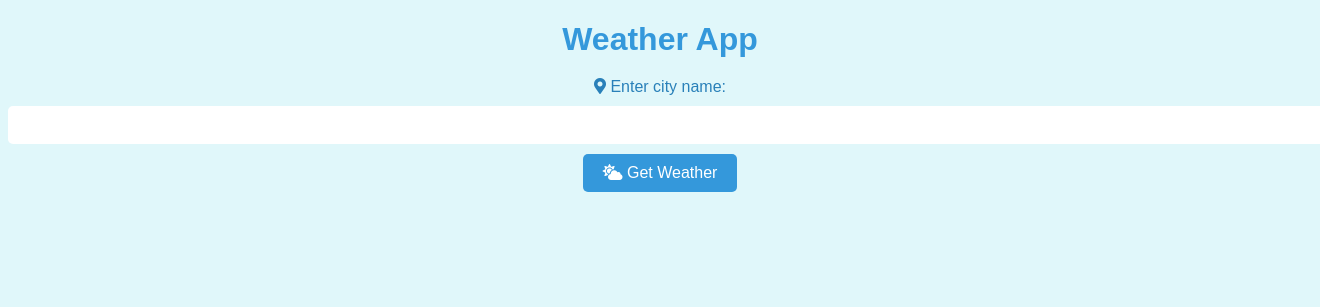
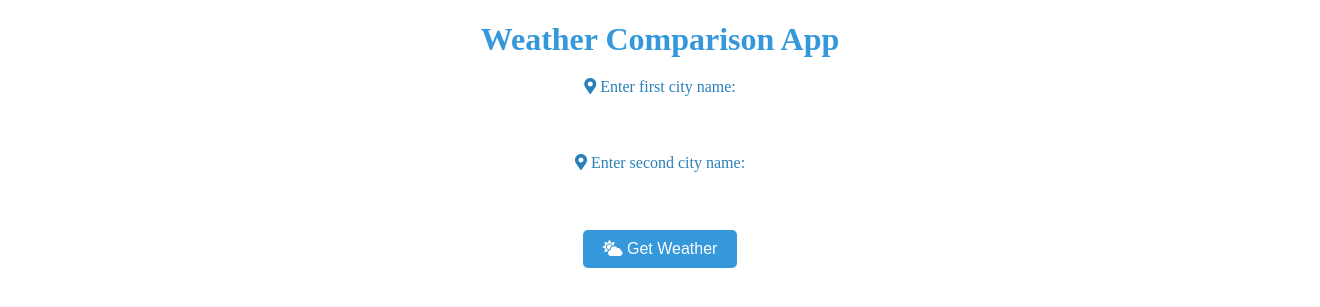
Before and after one commit to ElesShakiba/Weather-Forecaster-project, a Flask app: page / in a window 1320 px wide; the page is wider, and only the part inside the window is pictured. Shown: the top 307 px of that part. Run offline with Flask 3, Linux system fonts and the light colour scheme.

Commit message:
Add the option "comparing two cities together"

```diff
--- a/app.py
+++ b/app.py
@@ -1,37 +1,49 @@
 import requests
-from flask import Flask ,request,render_template
+from flask import Flask, request, render_template
+
 app = Flask(__name__)
-@app.route('/',methods=['GET','POST'])
-def index ():
+
+@app.route('/', methods=['GET', 'POST'])
+def index():
     if request.method == 'POST':
-        city = request.form['city']
+        city1 = request.form['city1']
+        city2 = request.form['city2']
         api_key = '00edc2ccf69244eaf25aa870ba0db7af'
         base_url = 'https://api.openweathermap.org/data/2.5/weather?'
-        params = {'q': city, 'appid': api_key, 'units': 'metric'}
+        params1 = {'q': city1, 'appid': api_key, 'units': 'metric'}
+        params2 = {'q': city2, 'appid': api_key, 'units': 'metric'}
+
+        weather_info = {}
+
         try:
-            response = requests.get(base_url, params=params)
-            data = response.json()
+            response1 = requests.get(base_url, params=params1)
+            data1 = response1.json()
+            response2 = requests.get(base_url, params=params2)
+            data2 = response2.json()
 
-            if data["cod"] == 200:
-               weather_description = data['weather'][0]['description']
-               temp = data['main']['temp']
-               humidity = data['main']['humidity']
-               wind_speed = data['wind']['speed']
-
-               weather_info={
-                   'description':weather_description,
-                   'temperature':temp,
-                   'humidity':humidity,
-                   'wind_speed':wind_speed,
-                   'city':city
-               }
-               return render_template ('index.html',weather=weather_info)
+            if data1["cod"] == 200 and data2["cod"] == 200:
+                weather_info['city1'] = {
+                    'description': data1['weather'][0]['description'],
+                    'temperature': data1['main']['temp'],
+                    'humidity': data1['main']['humidity'],
+                    'wind_speed': data1['wind']['speed'],
+                    'name': city1
+                }
+                weather_info['city2'] = {
+                    'description': data2['weather'][0]['description'],
+                    'temperature': data2['main']['temp'],
+                    'humidity': data2['main']['humidity'],
+                    'wind_speed': data2['wind']['speed'],
+                    'name': city2
+                }
+                return render_template('index.html', weather=weather_info)
             else:
-                error_message=data['message']
-                return render_template('index.html',error=error_message)
+                error_message = data1.get('message', 'Error') if data1["cod"] != 200 else data2.get('message', 'Error')
+                return render_template('index.html', error=error_message)
         except Exception as e:
             error_message = str(e)
-            return render_template ('index.html',error=error_message)
+            return render_template('index.html', error=error_message)
     return render_template('index.html')
+
 if __name__ == '__main__':
     app.run(debug=True)
--- a/static/styles.css
+++ b/static/styles.css
@@ -1,3 +1,14 @@
+<!DOCTYPE html>
+<html lang="en">
+<head>
+    <meta charset="UTF-8">
+    <meta name="viewport" content="width=device-width, initial-scale=1.0">
+    <title>Weather Comparison App</title>
+    <!-- Link to Font Awesome CSS -->
+    <link rel="stylesheet" href="https://cdnjs.cloudflare.com/ajax/libs/font-awesome/5.15.4/css/all.min.css">
+    <!-- Link to your custom CSS file -->
+    <link rel="stylesheet" href="static/styles.css">
+    <style>
         body {
             font-family: Arial, sans-serif;
             color: #333;
@@ -44,20 +55,26 @@ button:hover {
             background-color: #2980b9; /* رنگ هاور دکمه‌ها */
         }
 
-.weather-info {
+        .weather-comparison {
+            display: flex;
+            justify-content: space-around;
             margin-top: 20px;
+        }
+
+        .city-weather {
             background-color: rgba(52, 152, 219, 0.2); /* پس زمینه نیمه شفاف برای اطلاعات آب و هوا */
             padding: 15px;
             border-radius: 5px;
+            width: 45%;
         }
 
-.weather-info h2 {
+        .city-weather h2 {
             font-size: 1.5em;
             margin-bottom: 10px;
             color: #3498db; /* رنگ عنوان اطلاعات آب و هوا */
         }
 
-.weather-info p {
+        .city-weather p {
             font-size: 1.2em;
             margin-bottom: 5px;
             color: #333; /* رنگ متن اطلاعات آب و هوا */
@@ -66,4 +83,42 @@ button:hover {
         .error-message {
             color: #ff3333; /* رنگ پیام خطا */
             font-size: 1.2em;
+            text-align: center;
+            margin-top: 20px;
         }
+    </style>
+</head>
+<body>
+    <h1>Weather Comparison App</h1>
+    <form method="POST">
+        <label for="city1"><i class="fas fa-map-marker-alt"></i> Enter first city name:</label>
+        <input type="text" id="city1" name="city1" required>
+        <br>
+        <label for="city2"><i class="fas fa-map-marker-alt"></i> Enter second city name:</label>
+        <input type="text" id="city2" name="city2" required>
+        <br>
+        <button type="submit"><i class="fas fa-cloud-sun"></i> Get Weather</button>
+    </form>
+
+    {% if weather %}
+        <div class="weather-comparison">
+            <div class="city-weather">
+                <h2>Weather in {{ weather.city1.name }}:</h2>
+                <p><i class="fas fa-cloud-sun"></i> Description: {{ weather.city1.description }}</p>
+                <p><i class="fas fa-thermometer-half"></i> Temperature: {{ weather.city1.temperature }}°C</p>
+                <p><i class="fas fa-tint"></i> Humidity: {{ weather.city1.humidity }}%</p>
+                <p><i class="fas fa-wind"></i> Wind Speed: {{ weather.city1.wind_speed }} m/s</p>
+            </div>
+            <div class="city-weather">
+                <h2>Weather in {{ weather.city2.name }}:</h2>
+                <p><i class="fas fa-cloud-sun"></i> Description: {{ weather.city2.description }}</p>
+                <p><i class="fas fa-thermometer-half"></i> Temperature: {{ weather.city2.temperature }}°C</p>
+                <p><i class="fas fa-tint"></i> Humidity: {{ weather.city2.humidity }}%</p>
+                <p><i class="fas fa-wind"></i> Wind Speed: {{ weather.city2.wind_speed }} m/s</p>
+            </div>
+        </div>
+    {% elif error %}
+        <p class="error-message"><i class="fas fa-exclamation-triangle"></i> Error: {{ error }}</p>
+    {% endif %}
+</body>
+</html>
--- a/templates/index.html
+++ b/templates/index.html
@@ -3,27 +3,40 @@
 <head>
     <meta charset="UTF-8">
     <meta name="viewport" content="width=device-width, initial-scale=1.0">
-    <title>Weather App</title>
+    <title>Weather Comparison App</title>
     <!-- Link to Font Awesome CSS -->
     <link rel="stylesheet" href="https://cdnjs.cloudflare.com/ajax/libs/font-awesome/5.15.4/css/all.min.css">
     <!-- Link to your custom CSS file -->
     <link rel="stylesheet" href="static/styles.css">
 </head>
 <body>
-    <h1>Weather App</h1>
+    <h1>Weather Comparison App</h1>
     <form method="POST">
-        <label for="city"><i class="fas fa-map-marker-alt"></i> Enter city name:</label>
-        <input type="text" id="city" name="city" required>
+        <label for="city1"><i class="fas fa-map-marker-alt"></i> Enter first city name:</label>
+        <input type="text" id="city1" name="city1" required>
+        <br>
+        <label for="city2"><i class="fas fa-map-marker-alt"></i> Enter second city name:</label>
+        <input type="text" id="city2" name="city2" required>
+        <br>
         <button type="submit"><i class="fas fa-cloud-sun"></i> Get Weather</button>
     </form>
 
     {% if weather %}
-        <div class="weather-info">
-            <h2>Weather in {{ weather.city }}:</h2>
-            <p><i class="fas fa-cloud-sun"></i> Description: {{ weather.description }}</p>
-            <p><i class="fas fa-thermometer-half"></i> Temperature: {{ weather.temperature }}°C</p>
-            <p><i class="fas fa-tint"></i> Humidity: {{ weather.humidity }}%</p>
-            <p><i class="fas fa-wind"></i> Wind Speed: {{ weather.wind_speed }} m/s</p>
+        <div class="weather-comparison">
+            <div class="city-weather">
+                <h2>Weather in {{ weather.city1.name }}:</h2>
+                <p><i class="fas fa-cloud-sun"></i> Description: {{ weather.city1.description }}</p>
+                <p><i class="fas fa-thermometer-half"></i> Temperature: {{ weather.city1.temperature }}°C</p>
+                <p><i class="fas fa-tint"></i> Humidity: {{ weather.city1.humidity }}%</p>
+                <p><i class="fas fa-wind"></i> Wind Speed: {{ weather.city1.wind_speed }} m/s</p>
+            </div>
+            <div class="city-weather">
+                <h2>Weather in {{ weather.city2.name }}:</h2>
+                <p><i class="fas fa-cloud-sun"></i> Description: {{ weather.city2.description }}</p>
+                <p><i class="fas fa-thermometer-half"></i> Temperature: {{ weather.city2.temperature }}°C</p>
+                <p><i class="fas fa-tint"></i> Humidity: {{ weather.city2.humidity }}%</p>
+                <p><i class="fas fa-wind"></i> Wind Speed: {{ weather.city2.wind_speed }} m/s</p>
+            </div>
         </div>
     {% elif error %}
         <p class="error-message"><i class="fas fa-exclamation-triangle"></i> Error: {{ error }}</p>
```
Lines whose indentation alone changed are shown as unchanged.
